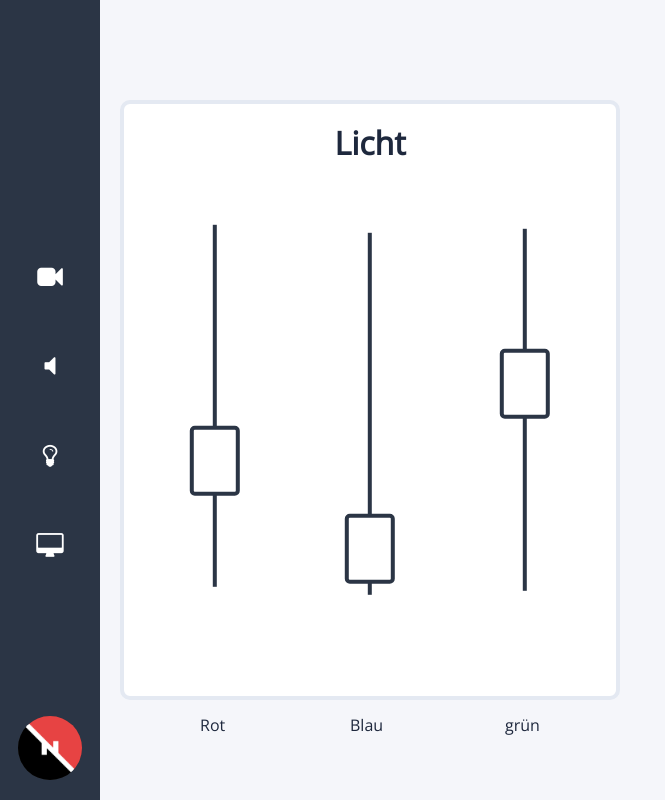
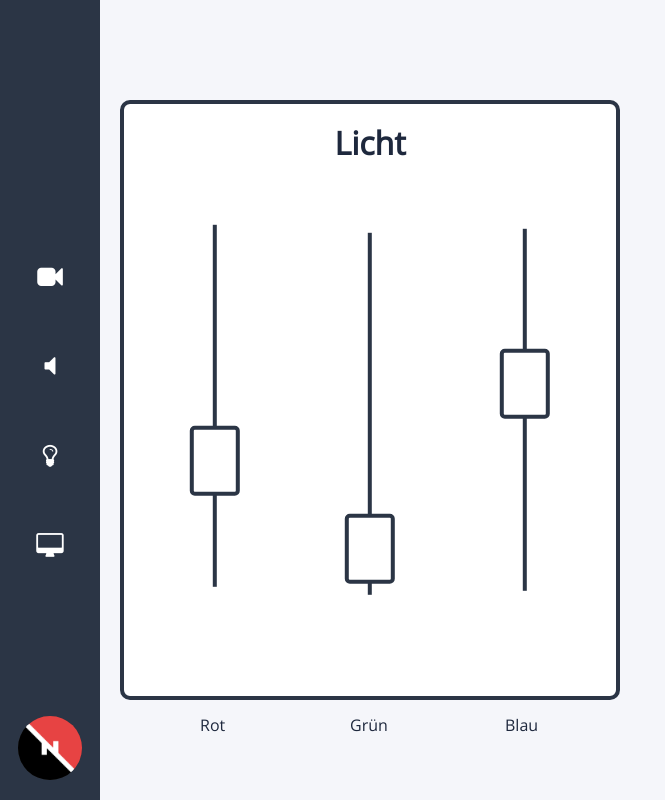
Before and after one commit to Cscharwitzl/Mediatrix-prototyp, a PHP site: page /dashboard.html in a window 1280 px wide. Shown: the whole page, without its empty margins (0-665 px from the left). Run offline with PHP 8.4, Linux system fonts and the light colour scheme; some libraries are stand-ins or nearby versions.

Commit message:
changed box color

```diff
--- a/css/dashboard.css
+++ b/css/dashboard.css
@@ -91,7 +91,7 @@ a {
   width: 500px;
   box-sizing: border-box;
   background: white;
-  border: 4px solid #E4E9F2;
+  border: 4px solid #2B3545;
   border-radius: 10px;
   justify-content: center;
   align-items: center; }
--- a/dashboard.html
+++ b/dashboard.html
@@ -38,9 +38,9 @@
                         <input type="range" min="0" max="255" value="80" class="slider" data-id="4">
                         <p class="p1">Rot</p>
                         <input type="range" min="0" max="255" value="150" class="slider" data-id="6">
-                        <p class="p2">Blau</p>
+                        <p class="p2">Grün</p>
                         <input type="range" min="0" max="255" value="10" class="slider" id="slider2" data-id="5">
-                        <p class="p3">grün</p>
+                        <p class="p3">Blau</p>
                       </div>
                     </div>
                 </div>
```
